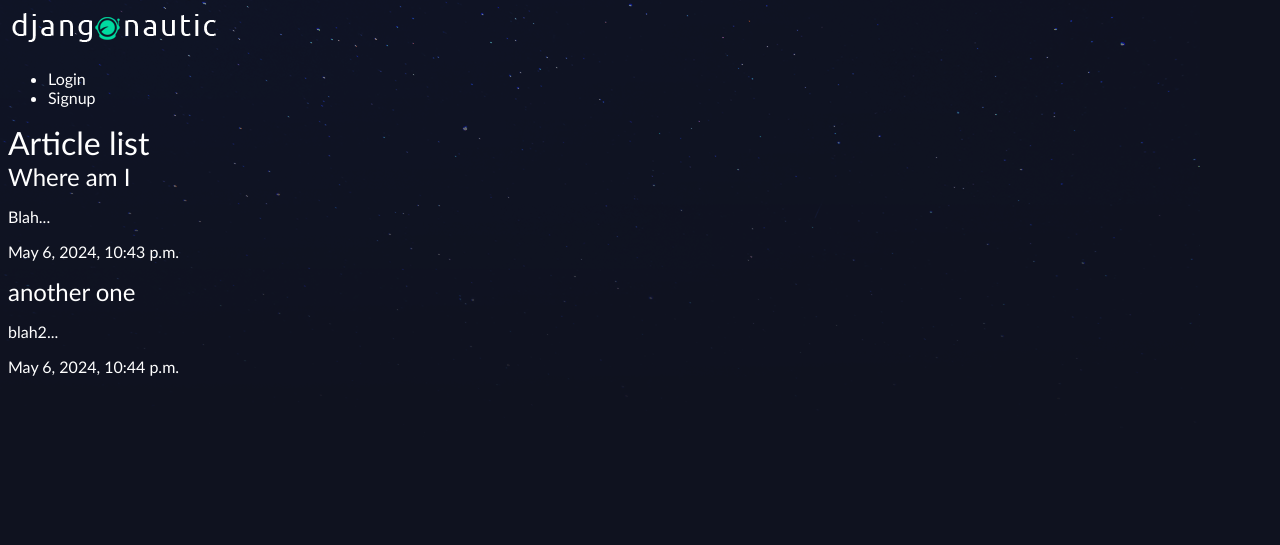
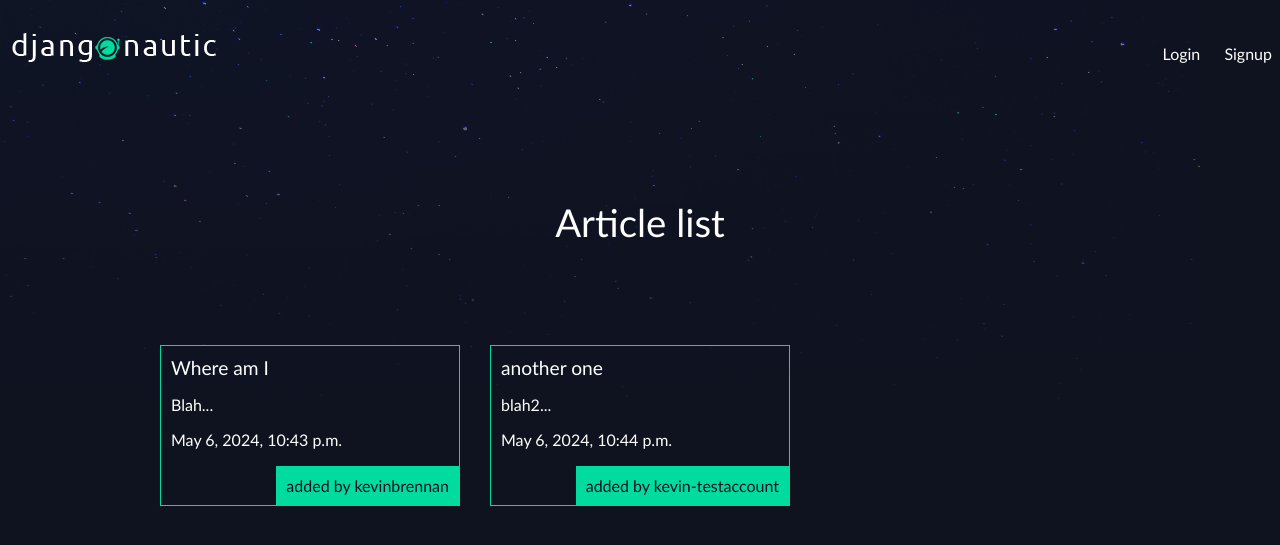
Before and after one commit to kbrenn02/Django-blog, a Django app: page / in a window 1280 px wide. Shown: the top 545 px of the page. Run offline with Django 5.2, Linux system fonts and the light colour scheme; data comes from the database, SQL or seed files in the repository; both versions use the stored data as it was after the commit.

Commit message:
first pass on styling

```diff
--- a/deardiary/articles/templates/articles/article_list.html
+++ b/deardiary/articles/templates/articles/article_list.html
@@ -10,6 +10,7 @@
             <h2><a href="{% url 'articles:detail' slug=article.slug %}">{{ article.title }}</a></h2>
             <p>{{ article.snippet }}</p>
             <p>{{ article.date }}</p>
+            <p class="author">added by {{ article.author.username }}</p>
         </div>
         {% endfor %}
     </div>
--- a/deardiary/assets/styles.css
+++ b/deardiary/assets/styles.css
@@ -19,3 +19,82 @@ a, a:hover, a:visited {
     color: #fff;
     text-decoration: none;
 }
+
+.wrapper {
+    max-width: 960px;
+    margin: 0 auto;
+}
+
+div.wrapper h1 {
+    text-align: center;
+    margin: 100px auto;
+    font-size: 2.4em;
+}
+
+header{
+    display: grid;
+    grid-template-columns: 1fr 1fr;
+    padding: 20px 0;
+}
+
+nav {
+    justify-self: end;
+}
+
+nav li {
+    display: inline-block;
+    margin-left: 20px;
+}
+
+nav button {
+    background: none;
+    color: #fff;
+    cursor: pointer;
+    border: 0;
+    font-size: 1em;
+}
+
+.articles {
+    display: grid;
+    grid-template-columns: 1fr 1fr 1fr;
+    grid-gap: 30px;
+}
+
+.article {
+    padding: 10px;
+    border: 1px solid #00dba0;
+    position: relative;
+    padding-bottom: 40px;
+}
+
+.article h2 {
+    font-size: 1.2em;
+}
+
+.article .author {
+    padding: 10px;
+    background-color: #00dba0;
+    position: absolute;
+    right: 0;
+    bottom: 0;
+    margin: 0;
+    color: #0f121f;
+}
+
+.article-detail .article {
+    padding: 0;
+}
+
+.article-detail .article img {
+    max-width: 100%;
+}
+
+.article-detail .article h2 {
+    text-align: center;
+    margin: 20px auto;
+    font-size: 2em;
+}
+
+.article-detail .article p {
+    text-align: center;
+}
```
Also changed, not shown: deardiary/db.sqlite3.
